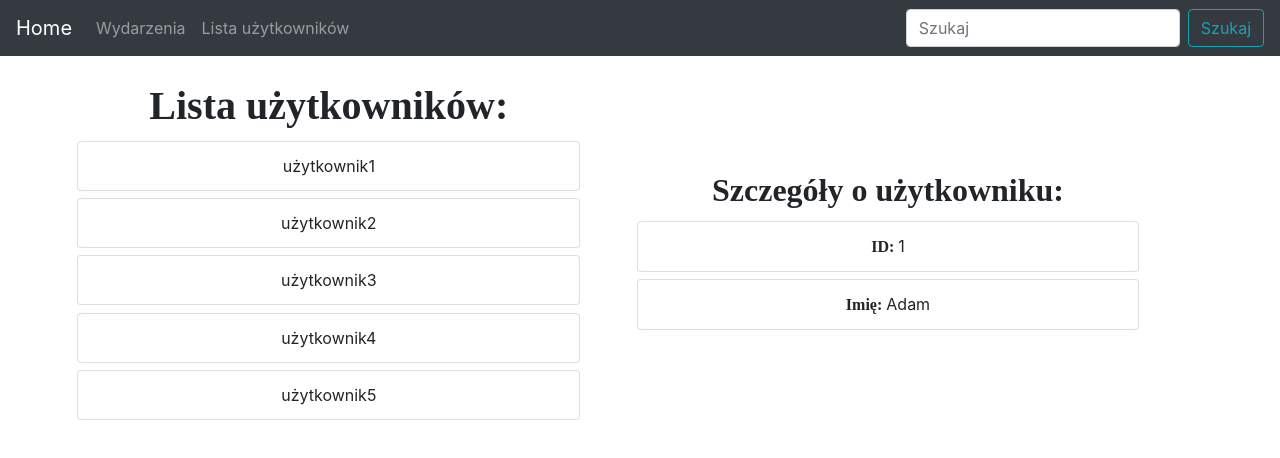
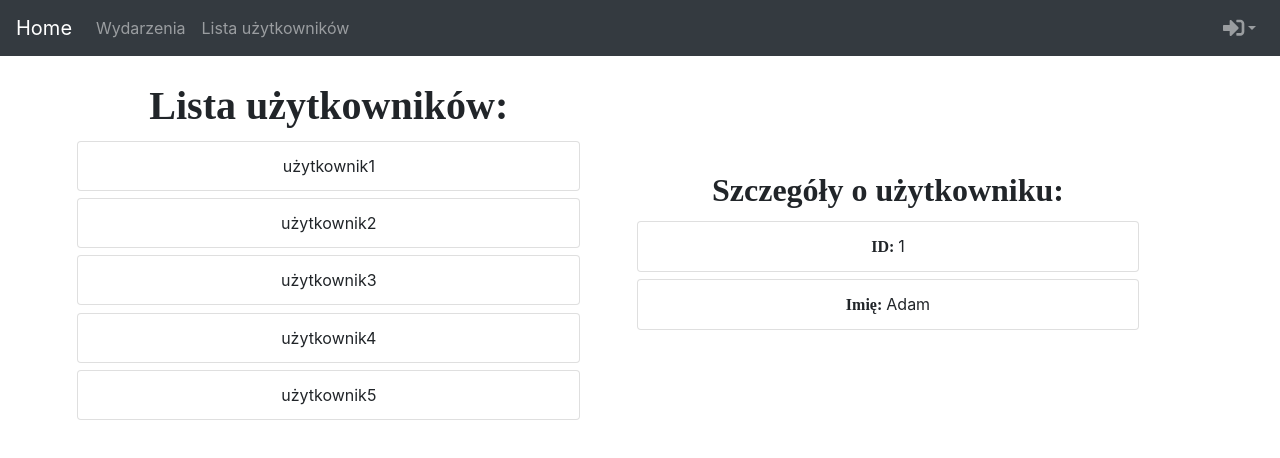
Before and after one commit to kubwosz/event-support-app-frontside, a React (Create React App) app in the folder event-support-app/: page /memberDetails/1 in a window 1280 px wide. Shown: the top 458 px of the page. Built offline with nearby package versions, Linux system fonts and the light colour scheme.

Commit message:
changed icon and user properties to log in, format changed in one file

```diff
--- a/event-support-app/src/components/navbar/index.jsx
+++ b/event-support-app/src/components/navbar/index.jsx
@@ -1,6 +1,9 @@
 import React from "react";
-import { Navbar, Nav, NavItem } from "react-bootstrap";
-import { FormControl, Button, Form } from "react-bootstrap";
+import { Navbar, Nav, NavDropdown, FormGroup } from "react-bootstrap";
+import { FormControl, Button, Form, Container } from "react-bootstrap";
+import { FontAwesomeIcon } from "@fortawesome/react-fontawesome";
+import { faSignInAlt } from "@fortawesome/free-solid-svg-icons";
+import "./style.css";
 
 export default class HomeNavbar extends React.Component {
   render() {
@@ -11,10 +14,37 @@ export default class HomeNavbar extends React.Component {
           <Nav.Link href="/events">Wydarzenia</Nav.Link>
           <Nav.Link href="/members">Lista użytkowników</Nav.Link>
         </Nav>
-        <Form inline>
-          <FormControl type="text" placeholder="Szukaj" className="mr-sm-2" />
-          <Button variant="outline-info">Szukaj</Button>
-        </Form>
+        <Nav>
+          <NavDropdown
+            title={<FontAwesomeIcon size="lg" icon={faSignInAlt} />}
+            id="collasible-nav-dropdown"
+            alignRight
+          >
+            <Container id="userProperties">
+              <Form>
+                <Form.Group>
+                  <FormControl
+                    type="text"
+                    placeholder="Nazwa użytkownika"
+                    className="mr-sm-2"
+                  />
+                </Form.Group>
+
+                <Form.Group>
+                  <FormControl
+                    type="password"
+                    placeholder="Hasło"
+                    className="mr-sm-2"
+                  />
+                </Form.Group>
+                <Button variant="outline-info">Zaloguj się</Button>
+              </Form>
+            </Container>
+            <NavDropdown.Item href="/register">
+              <b>Zarejestruj się</b>
+            </NavDropdown.Item>
+          </NavDropdown>
+        </Nav>
       </Navbar>
     );
   }
--- /dev/null
+++ b/event-support-app/src/components/navbar/style.css
@@ -0,0 +1,3 @@
+#userProperties{
+    width: 13rem;
+}
```
Also changed, not shown: event-support-app/src/components/member_details/index.jsx (+41 -21 lines).
